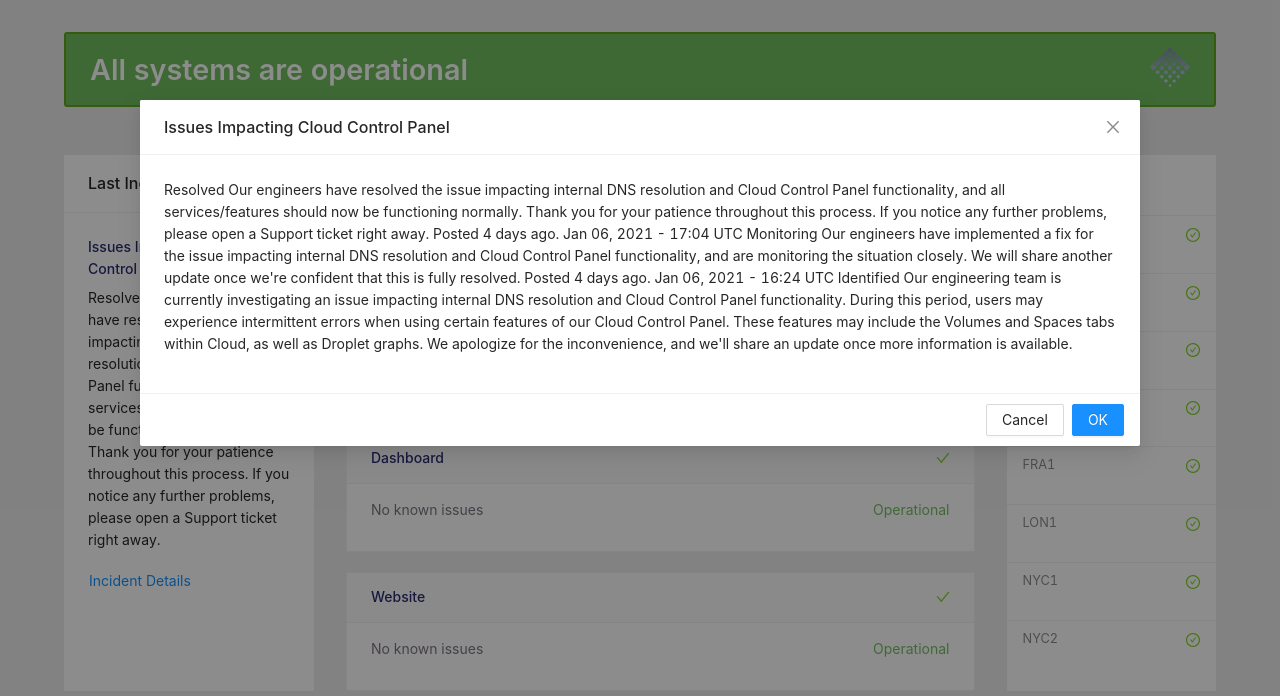
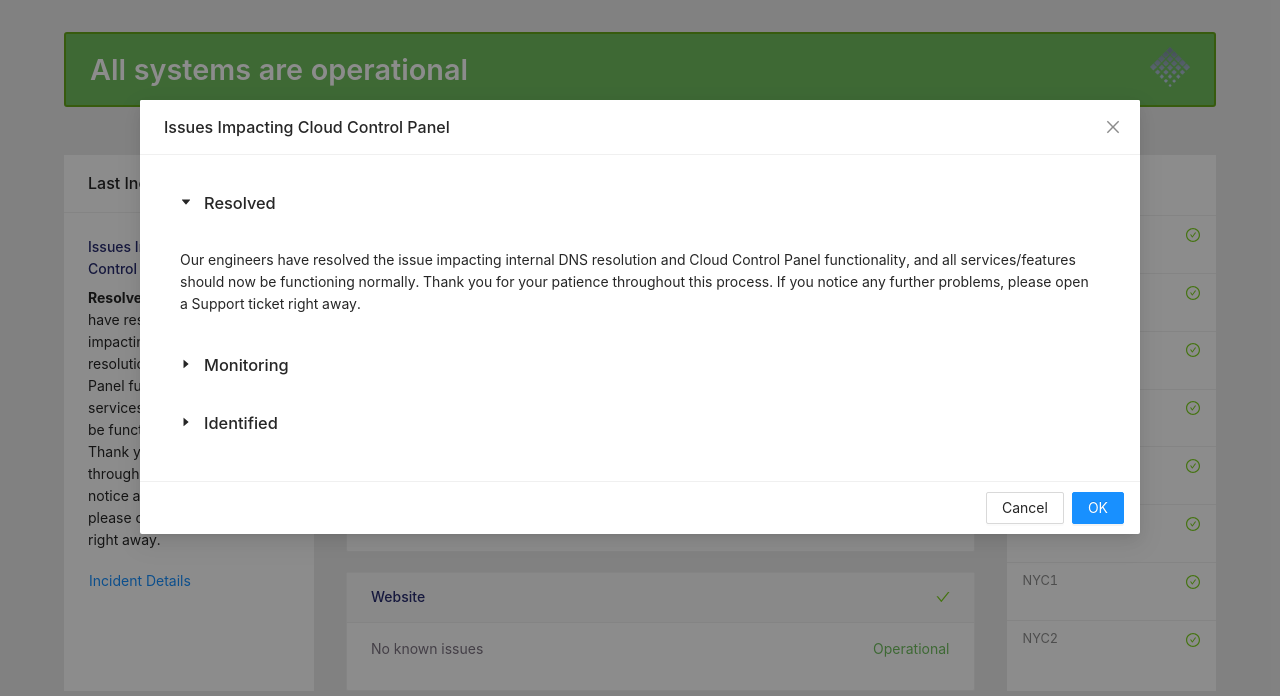
Before and after one commit to buikhacnam/stt, a React (Create React App) app: page / in a window 1280 px wide. Both pictures are taken after a click on the button "Incident Details". Shown: the top 696 px of the page. Built offline with nearby package versions, Linux system fonts and the light colour scheme.

Commit message:
add incident details

```diff
--- a/package.json
+++ b/package.json
@@ -15,7 +15,7 @@
     "web-vitals": "^0.2.4"
   },
   "scripts": {
-    "start": "set PORT=80 && react-scripts start",
+    "start": "set PORT=443 && react-scripts start",
     "build": "react-scripts build",
     "test": "react-scripts test",
     "eject": "react-scripts eject"
--- a/src/apiDemo/apiDemo.js
+++ b/src/apiDemo/apiDemo.js
@@ -35,16 +35,13 @@
 
         title: 'Issues Impacting Cloud Control Panel',
 
-        summary: 'Resolved - Our engineers have resolved the issue impacting internal DNS resolution and Cloud Control Panel functionality, and all services/features should now be functioning normally. Thank you for your patience throughout this process. If you notice any further problems, please open a Support ticket right away.',
+        discription: {
+            resolved: `Our engineers have resolved the issue impacting internal DNS resolution and Cloud Control Panel functionality, and all services/features should now be functioning normally. Thank you for your patience throughout this process. If you notice any further problems, please open a Support ticket right away.`,
 
-        discription: `Resolved
-        Our engineers have resolved the issue impacting internal DNS resolution and Cloud Control Panel functionality, and all services/features should now be functioning normally. Thank you for your patience throughout this process. If you notice any further problems, please open a Support ticket right away.
-        Posted 4 days ago. Jan 06, 2021 - 17:04 UTC
-        Monitoring
-        Our engineers have implemented a fix for the issue impacting internal DNS resolution and Cloud Control Panel functionality, and are monitoring the situation closely. We will share another update once we're confident that this is fully resolved.
-        Posted 4 days ago. Jan 06, 2021 - 16:24 UTC
-        Identified
-        Our engineering team is currently investigating an issue impacting internal DNS resolution and Cloud Control Panel functionality. During this period, users may experience intermittent errors when using certain features of our Cloud Control Panel. These features may include the Volumes and Spaces tabs within Cloud, as well as Droplet graphs. We apologize for the inconvenience, and we'll share an update once more information is available.`
+            monitoring: `Our engineers have implemented a fix for the issue impacting internal DNS resolution and Cloud Control Panel functionality, and are monitoring the situation closely. We will share another update once we're confident that this is fully resolved.`,
+
+            identified: `Our engineering team is currently investigating an issue impacting internal DNS resolution and Cloud Control Panel functionality. During this period, users may experience intermittent errors when using certain features of our Cloud Control Panel. These features may include the Volumes and Spaces tabs within Cloud, as well as Droplet graphs. We apologize for the inconvenience, and we'll share an update once more information is available.`,
+        }
 
     },
 
@@ -54,11 +51,11 @@
             isGood: true,
         },
         AMS2: {
-            name: 'AMS2',
+            name: 'America',
             isGood: true,
         },
         AMS3: {
-            name: 'AMS3',
+            name: 'Brazil',
             isGood: true,
         },
         BLR1: {
--- a/src/components/Incidents.js
+++ b/src/components/Incidents.js
@@ -1,8 +1,10 @@
 import React, {useContext, useState} from 'react';
 import {StatusContext} from '../contexts/AppContexts';
-import { Card, Modal, Button } from 'antd';
+import { Card, Modal, Button, Collapse } from 'antd';
+import { CaretRightOutlined } from '@ant-design/icons';
 import styled from 'styled-components';
 
+const { Panel } = Collapse;
 export default function Incidents() {
     const {incident} = useContext(StatusContext);
 
@@ -30,12 +32,28 @@
                 style={{ width: 250, }}
             >
                 <h4 style={{color: '#282C70'}}>{incident.title}</h4>
-                <p>{incident.summary}</p>
+                <p><strong>Resolved - </strong>{incident.discription.resolved}</p>
                 <Button type="link" onClick={showModal} style={{padding: 0}}>
                      Incident Details
                 </Button>
                 <Modal title={incident.title} visible={isModalVisible} onOk={handleOk} onCancel={handleCancel} width={1000}>
-                    <p>{incident.discription}</p>
+                    <Collapse
+                        bordered={false}
+                        defaultActiveKey={['1']}
+                        expandIcon={({ isActive }) => <CaretRightOutlined rotate={isActive ? 90 : 0} />}
+                        ghost
+                    >
+                        <Panel header={<h3>Resolved</h3>} key="1">
+                        <p>{incident.discription.resolved}</p>
+                        </Panel>
+                        <Panel header={<h3>Monitoring</h3>} key="2">
+                        <p>{incident.discription.monitoring}</p>
+                        </Panel>
+                        <Panel header={<h3>Identified</h3>} key="3">
+                        <p>{incident.discription.identified}</p>
+                        </Panel>
+
+                    </Collapse>
                 </Modal>
             </Card>
         </IncidentsWrapper>
```
Also changed, not shown: 2 other files (tests, documents, lock files or other folders).
